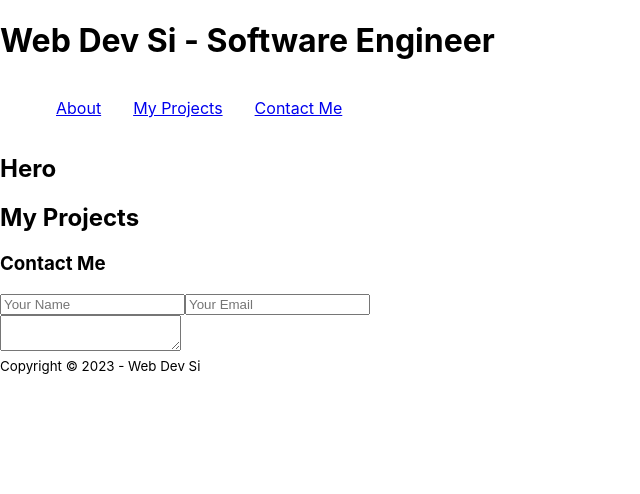
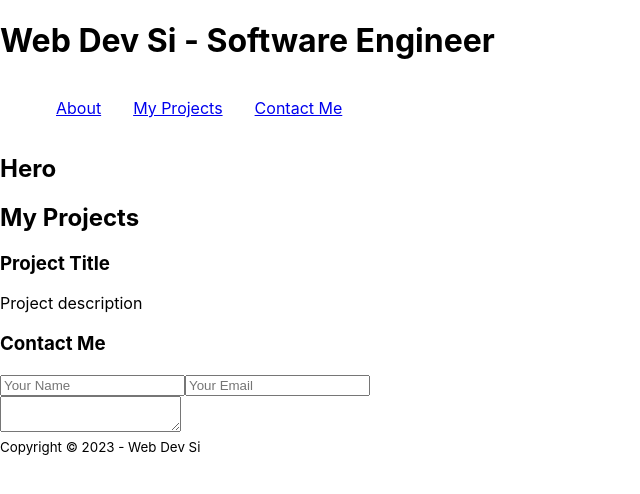
Before and after one commit to WebDevSiDotCom/myreactportfolio, a React (Create React App) app: page / in a window 1280 px wide. Shown: the top 494 px of the page, without its empty margins (0-640 px from the left). Built offline with nearby package versions, Linux system fonts and the light colour scheme.

Commit message:
Adding project card boilerplate
Begin to create the project cards

```diff
--- a/src/components/Main.js
+++ b/src/components/Main.js
@@ -1,9 +1,15 @@
 import React from "react";
+import "../styles.css";
+
 
 function Main() {
     return (
         <main>
             <h2>My Projects</h2>
+            <div className="project-card">
+                <h3 className="project-card-title">Project Title</h3>
+                <p className="project-desc">Project description</p>
+            </div>
         </main>
     )
 }
```
